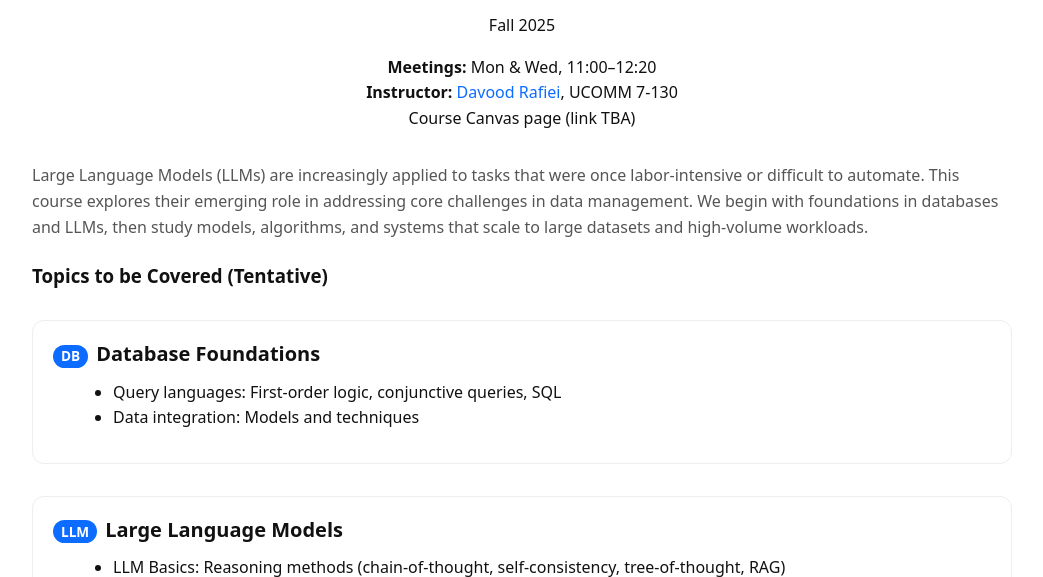
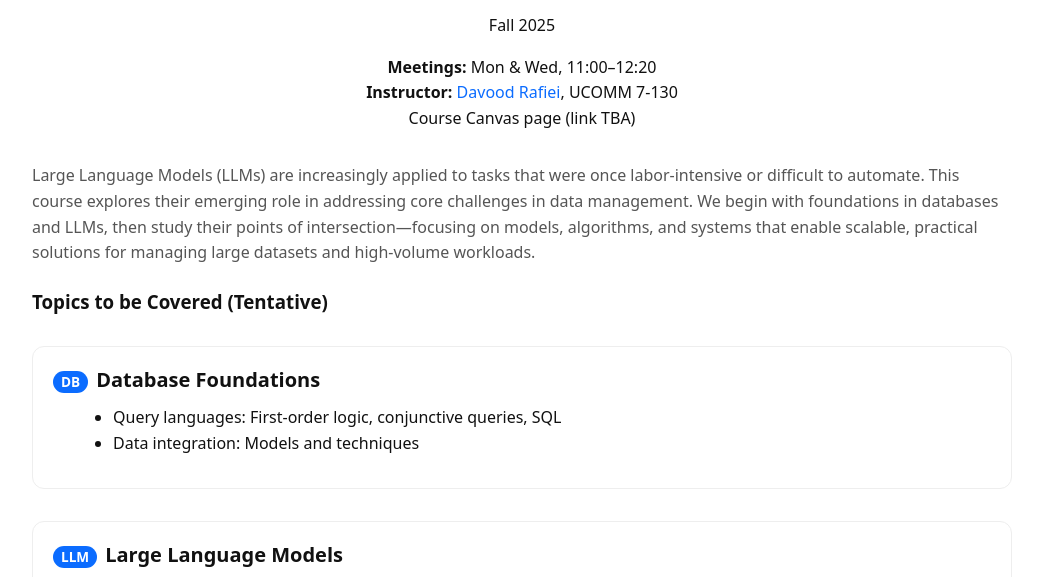
Before and after one commit to drafiei/drafiei.github.io, a plain HTML site: page 692/index.html in a window 1280 px wide. Shown: the part 145-722 px from the top of the page, without its empty margins (118-1161 px from the left). Drawn offline with Linux system fonts and the light colour scheme.

Commit message:
Update index.html

```diff
--- a/692/index.html
+++ b/692/index.html
@@ -41,8 +41,9 @@
     Large Language Models (LLMs) are increasingly applied to tasks that were once
     labor-intensive or difficult to automate. This course explores their emerging role
     in addressing core challenges in data management. We begin with foundations in
-    databases and LLMs, then study models, algorithms, and systems that scale to large
-    datasets and high-volume workloads.
+    databases and LLMs, then study their points of intersection—focusing on models,
+    algorithms, and systems that enable scalable, practical solutions for managing
+    large datasets and high-volume workloads.
   </p>
 
   <h3>Topics to be Covered (Tentative)</h3>
```
